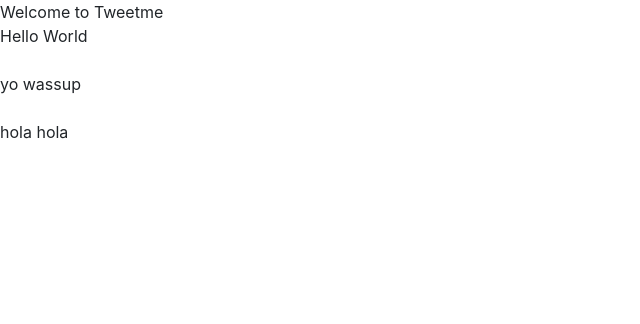
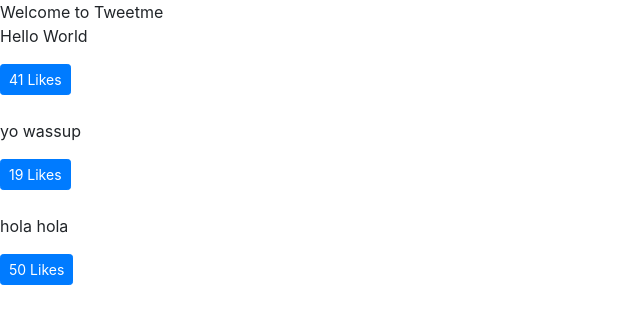
Before and after one commit to mani3354488/tweetme, a Django app: page / in a window 1280 px wide. Shown: the top 324 px of the page, without its empty margins (0-640 px from the left). Run offline with Django 3.2, Linux system fonts and the light colour scheme; data comes from the database, SQL or seed files in the repository; some libraries are stand-ins or nearby versions.

Commit message:
like button rendered

```diff
--- a/tweetme/templates/pages/home.html
+++ b/tweetme/templates/pages/home.html
@@ -23,9 +23,19 @@
 const url = '/tweets'
 const responseType = "json"
 
+function handleDidLike(tweet_id, currentCount){
+    console.log(tweet_id, currentCount)
+}
+
+function LikeBtn(tweet){
+
+    return "<button class='btn btn-primary btn-sm' onclick = handleDidLike(" + tweet.id + "," + tweet.likes + ")>" + tweet.likes + " Likes</button>"
+}
+
 function formatTweetElement(tweet) {
 
-    var formattedTweet = "<div class='mb-4 tweet' id ='tweet-" + tweet.id + "'>" + "<p>" + tweet.content + "</p></div>"
+    var formattedTweet = "<div class='mb-4 tweet' id ='tweet-" + tweet.id + "'>" + "<p>" + tweet.content +
+        "</p><div class='btn-group'>" + LikeBtn(tweet)+ "</div></div>"
 
     return formattedTweet
 }
--- a/tweetme/tweets/views.py
+++ b/tweetme/tweets/views.py
@@ -1,13 +1,14 @@
 from django.shortcuts import render
 from django.http import HttpResponse, Http404, JsonResponse
 from .models import Tweet
+import random
 
 def Home_View(request, *args, **kwargs):
     return render(request, "pages/home.html", context={}, status=200)
 
 def tweet_list_view(request, *args, **kwargs):
     qs = Tweet.objects.all() #list of django objects
-    tweets_list = [{"id": x.id, "content": x.content} for x in qs]
+    tweets_list = [{"id": x.id, "content": x.content, "likes": random.randint(0, 100)} for x in qs]
     data = {
         "isUser": False,
         "response": tweets_list
```
